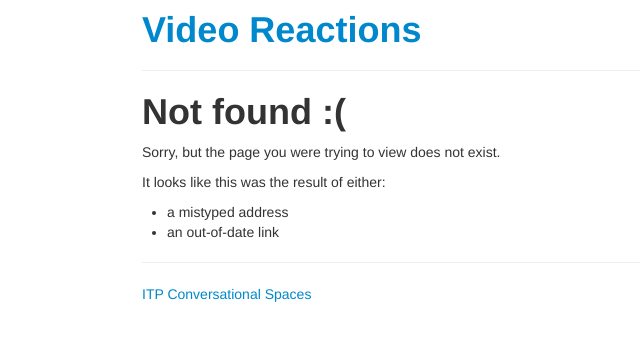
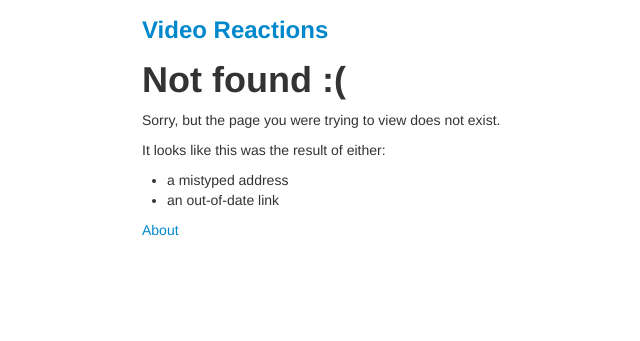
Before and after one commit to mrichardson23/videoreactions, a Flask app: template templates/404.html in a window 1280 px wide. Shown: the top 341 px of the page, without its empty margins (28-668 px from the left). Run offline with Flask 2, Linux system fonts and the light colour scheme; the template is opened without the code that fills it, so the values that code supplies are empty; parts of the project's set-up code (start-up, migrations or seed data) failed here and were passed over; some libraries are stand-ins or nearby versions; some web fonts are replaced.

Commit message:
layout changes

```diff
--- a/templates/layout/main.html
+++ b/templates/layout/main.html
@@ -30,20 +30,16 @@
         <![endif]-->
         <div class="container">
 
-            <h1 class="pageheader">
+            <h3 class="pageheader">
                 <a href="/">Video Reactions</a>
-            </h1>
-
-            <hr>
+            </h3>
 
 
             {% block body %}{% endblock %}
 
 
-            <hr/>
             <footer>
-                <p><a href="http://itppyweb.herokuapp.com">ITP Conversational Spaces</a>
-               </p>
+                <p><a href="about">About</a></p>
             </footer>
 
         </div> <!-- /container -->
--- a/templates/video_view_new.html
+++ b/templates/video_view_new.html
@@ -58,8 +58,8 @@ jQuery("#webcam").webcam({
     onTick: function() {
     },
 
-    onSave: function(data, response, response1) {
-        alert(response1);
+    onSave: function(data) {
+        alert(response);
     },
 
     onCapture: function () {
--- a/templates/welcome.html
+++ b/templates/welcome.html
@@ -64,7 +64,8 @@ var t=setInterval(youTubeChecker,500); // run the YouTube checker function 2x a
 <div class="row">
 	<div class="span12">
 		<form action="add" method="post" name="add">
-			<div id="youtuber">Enter a YouTube video URL: <input type="text" id="url" name="url"><br /></div>
+			<div id="youtuber"><h1 style="font-size: 130px; line-height: 100px;">See how your friends react to a video:</h1>
+			<input type="text" id="url" name="url" placeholder="Paste a YouTube URL here." style="height: 60px; width: 100%; text-align:center; font-size: 20px;"><br /></div>
 			<input type="hidden" name="id" value="">
 			<input type="hidden" name="time" value="">
 			<div id="newVid" style="width: 540px; height: 350px; display: none;"></div>
```
Also changed, not shown: templates/video_view.html (+24 -7 lines).
